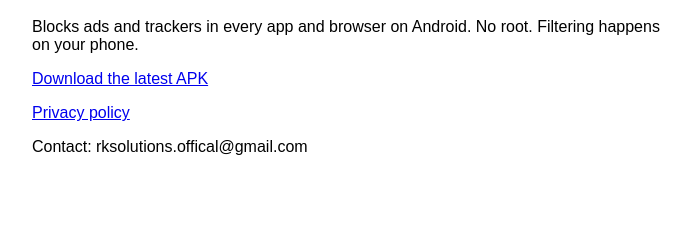
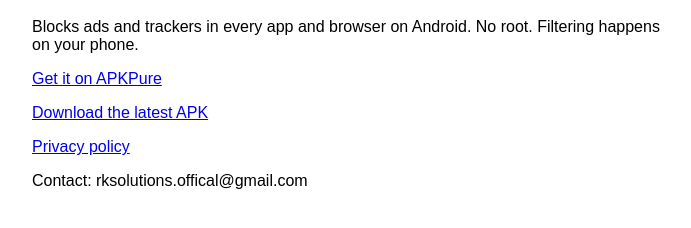
Before and after one commit to rksolutionsoffical/smartblock-site, a plain HTML site: page index.html in a window 1280 px wide. Shown: the part 80-308 px from the top of the page, without its empty margins (288-979 px from the left). Drawn offline with Linux system fonts and the light colour scheme.

Commit message:
Add APKPure link

```diff
--- a/index.html
+++ b/index.html
@@ -5,6 +5,7 @@
 <body style="font-family:sans-serif;max-width:640px;margin:40px auto;padding:0 16px">
 <h1>Smart Ad Blocker</h1>
 <p>Blocks ads and trackers in every app and browser on Android. No root. Filtering happens on your phone.</p>
+<p><a href="https://apkpure.com/p/com.rksolutions.smartadblocker">Get it on APKPure</a></p>
 <p><a href="https://github.com/rksolutionsoffical/smartblock-site/releases/latest">Download the latest APK</a></p>
 <p><a href="privacy.html">Privacy policy</a></p>
 <p>Contact: rksolutions.offical@gmail.com</p>
```
